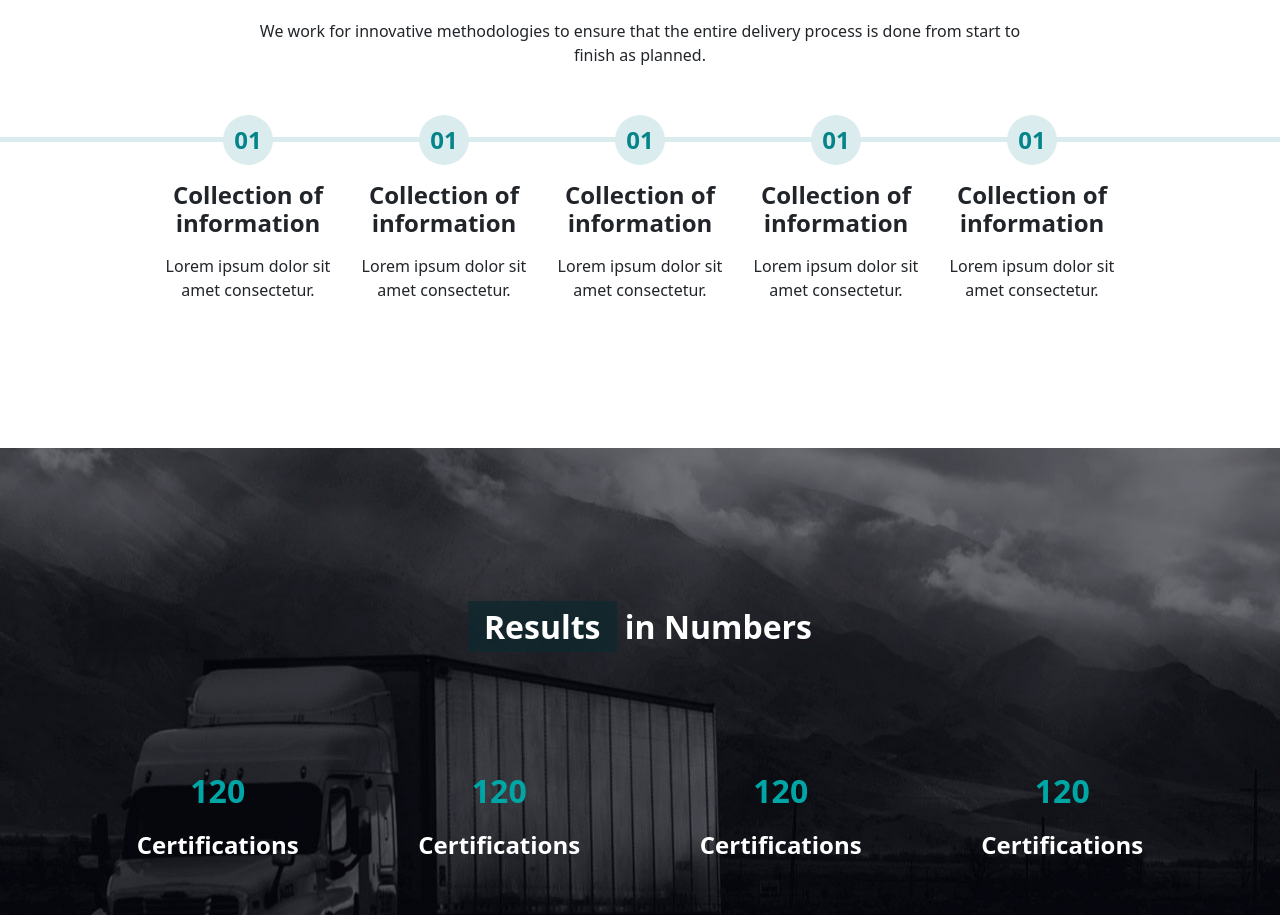
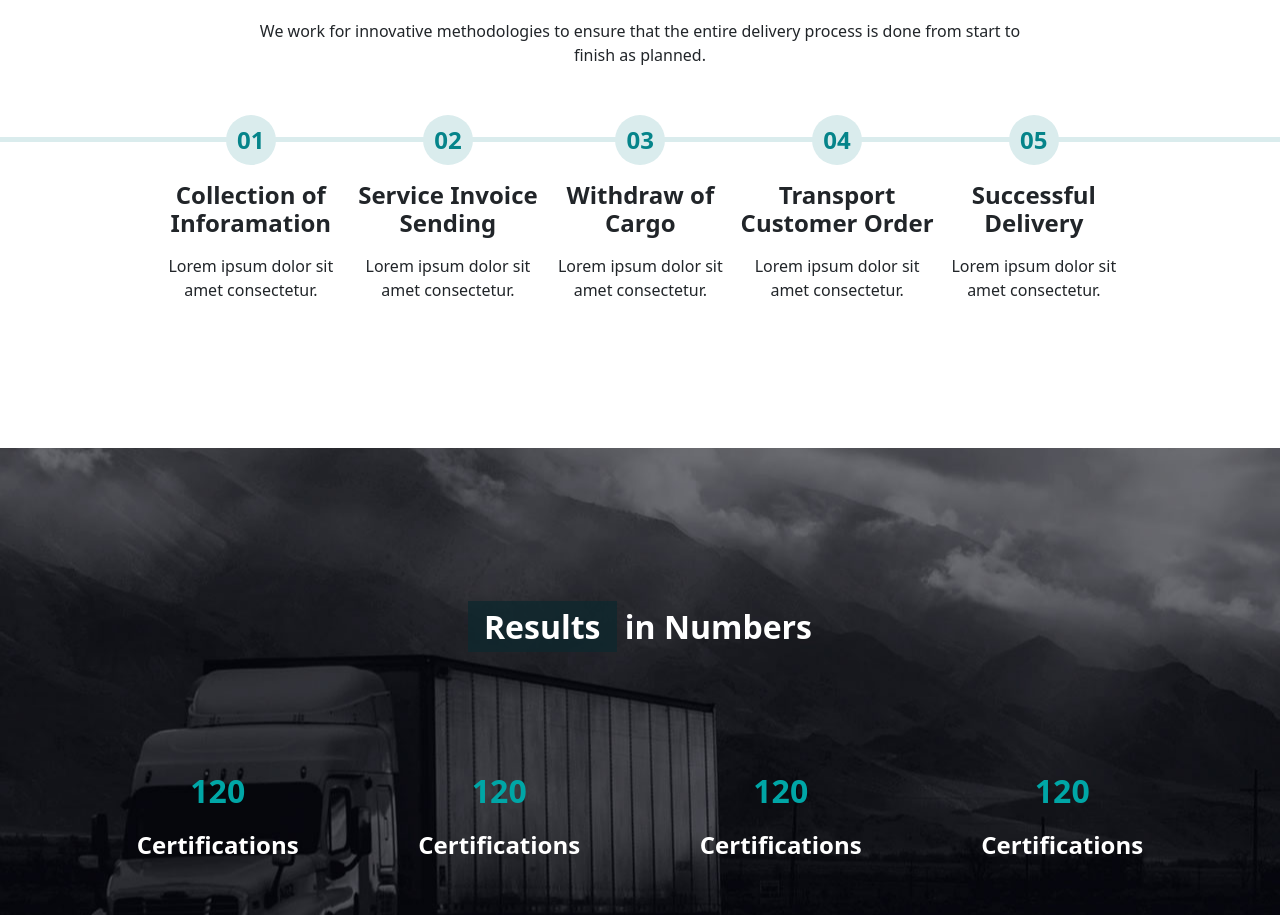
Before and after one commit to RiccardoBernardi1/proj-html-vuejs, a Vue app: page / in a window 1280 px wide. Shown: the part 2971-3886 px from the top of the page. Built offline with nearby package versions, Linux system fonts and the light colour scheme.

Commit message:
Aggiunge inserimento dinamico steps terza sezione

```diff
--- a/src/components/MainComponents/ThirdSection.vue
+++ b/src/components/MainComponents/ThirdSection.vue
@@ -7,7 +7,7 @@
       process is done from start to finish as planned.
     </p>
     <div class="process mt-5 d-flex justify-content-around">
-      <ProcessStep v-for="n in 5" />
+      <ProcessStep v-for="(step, i) in steps" :info="step" :stepNum="i + 1" />
     </div>
   </section>
 </template>
@@ -18,6 +18,32 @@ export default {
   name: "ThirdSection",
   components: {
     ProcessStep,
+  },
+  data() {
+    return {
+      steps: [
+        {
+          title: "Collection of Inforamation",
+          text: "Lorem ipsum dolor sit amet consectetur.",
+        },
+        {
+          title: "Service Invoice Sending",
+          text: "Lorem ipsum dolor sit amet consectetur.",
+        },
+        {
+          title: "Withdraw of Cargo",
+          text: "Lorem ipsum dolor sit amet consectetur.",
+        },
+        {
+          title: "Transport Customer Order",
+          text: "Lorem ipsum dolor sit amet consectetur.",
+        },
+        {
+          title: "Successful Delivery",
+          text: "Lorem ipsum dolor sit amet consectetur.",
+        },
+      ],
+    };
   },
 };
 </script>
--- a/src/components/MainComponents/ThirdSectionComp/ProcessStep.vue
+++ b/src/components/MainComponents/ThirdSectionComp/ProcessStep.vue
@@ -3,16 +3,20 @@
     <div
       class="number fs-4 fw-bold rounded-circle m-auto d-flex justify-content-center align-items-center"
     >
-      01
+      0{{ stepNum }}
     </div>
-    <h4 class="fw-bold my-3">Collection of information</h4>
-    <p>Lorem ipsum dolor sit amet consectetur.</p>
+    <h4 class="fw-bold my-3">{{ info.title }}</h4>
+    <p>{{ info.text }}</p>
   </div>
 </template>
 
 <script>
 export default {
   name: "ProcessStep",
+  props: {
+    info: Object,
+    stepNum: Number,
+  },
 };
 </script>
 
```
